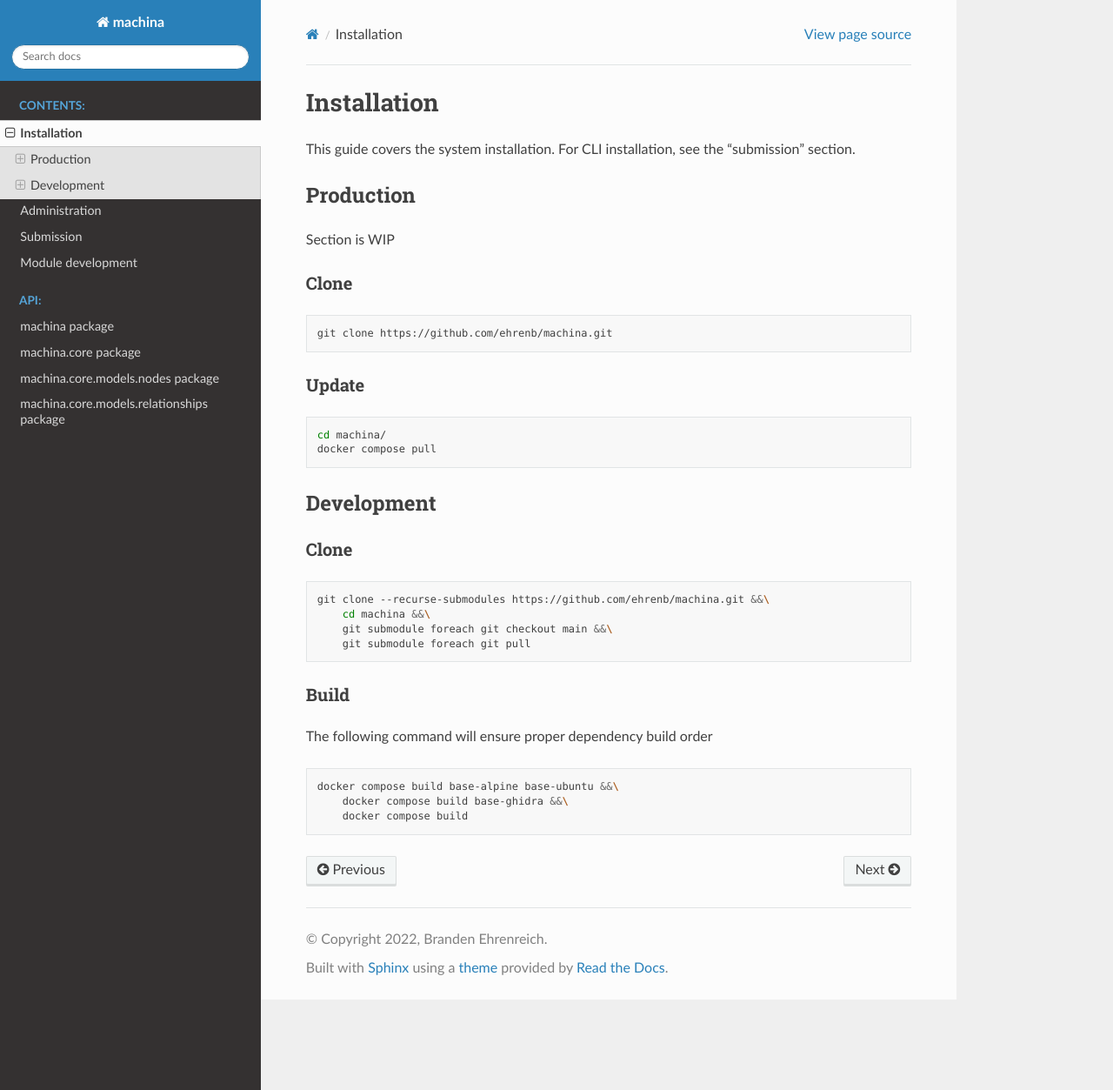
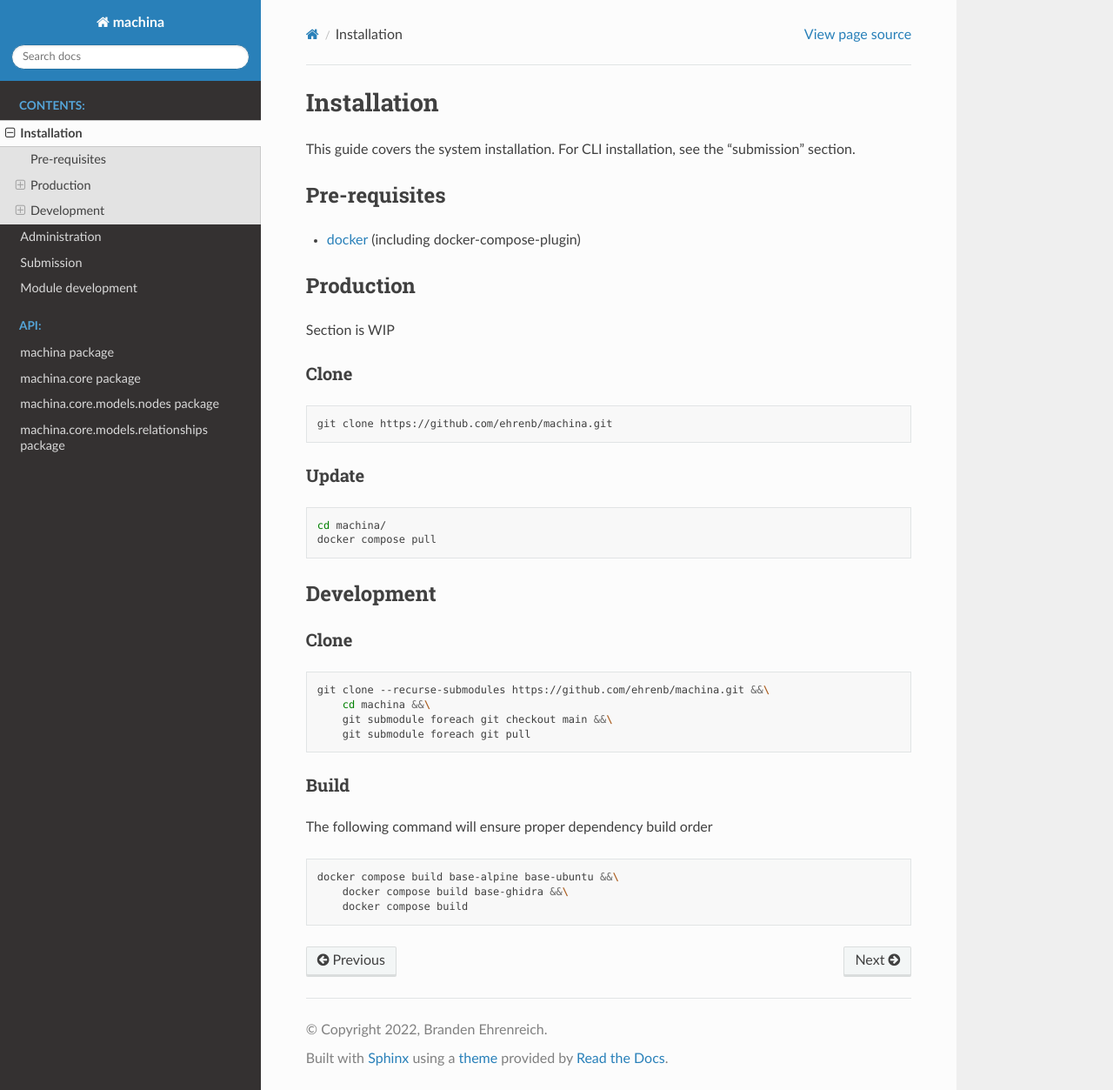
Before and after one commit to ehrenb/machina-docs, a Sphinx documentation site: the page built from docs/source/installation.rst, in a window 1280 px wide and 1253 px high. Shown: the whole window at 87% size. Built offline with Sphinx 7.4.7 and the Read the Docs theme 2.0.0, drawn with Linux system fonts in a browser that asks for light colours.

Commit message:
add prequisites, fix path

```diff
--- a/docs/source/installation.rst
+++ b/docs/source/installation.rst
@@ -2,6 +2,11 @@ Installation
 ===================================
 
 This guide covers the system installation.  For CLI installation, see the "submission" section.
+
+Pre-requisites
+-----------------------------------
+
+- `docker <https://docs.docker.com/engine/install/ubuntu/>`_ (including docker-compose-plugin)
 
 Production
 -----------------------------------
--- a/docs/source/submission.rst
+++ b/docs/source/submission.rst
@@ -16,7 +16,7 @@ CLI installation
 
 .. code-block:: bash
 
-    cd cli/
+    cd machina/cli/
     python setup.py install
 
 
```
